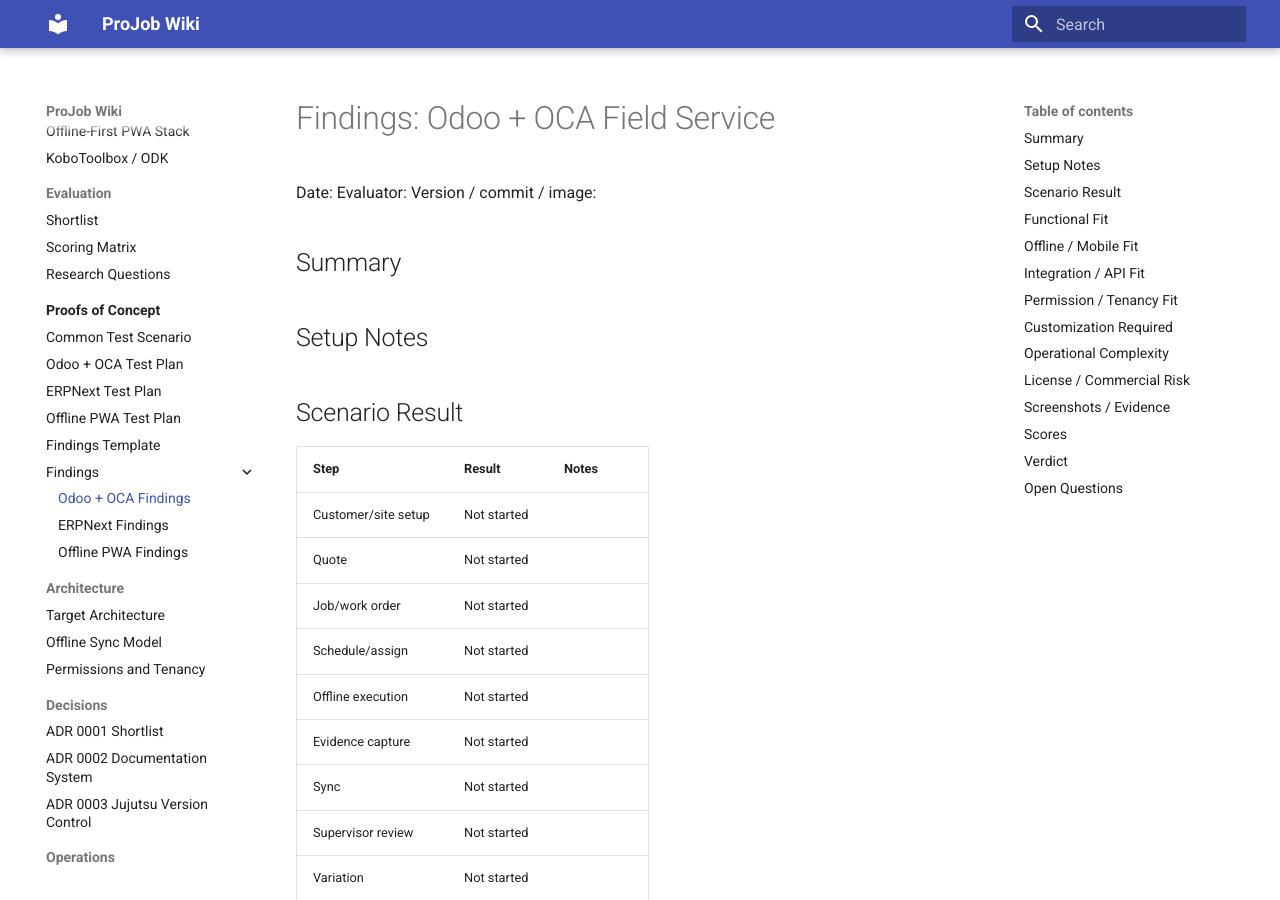
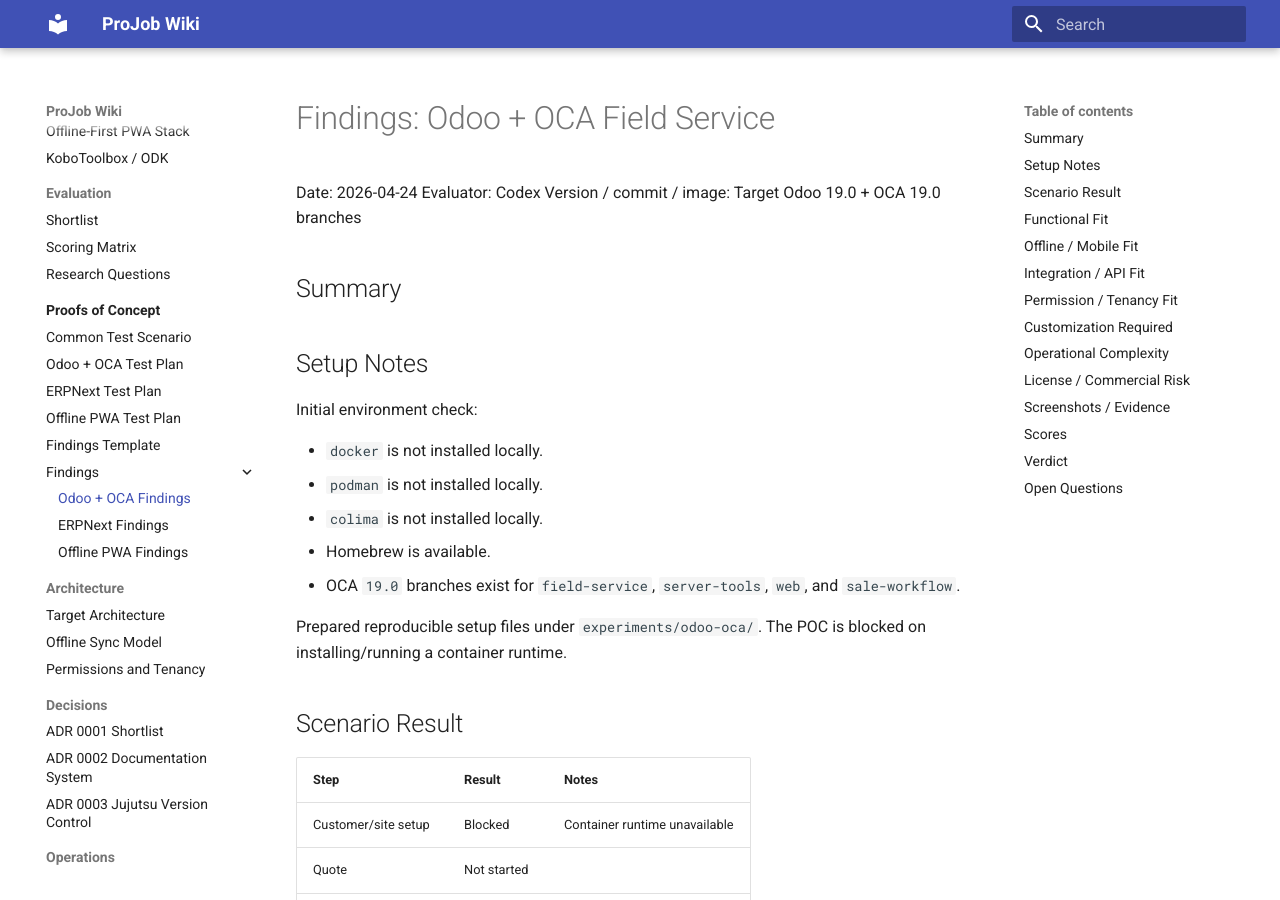
Before and after one commit to ajdench/ProJob-Wiki, an MkDocs documentation site: the page built from docs/poc/findings/odoo-oca.md, in a window 1280 px wide and 900 px high. Built offline with MkDocs 1.6.1 and Material for MkDocs 9.7.7, drawn with Linux system fonts in a browser that asks for light colours.

Commit message:
Start Odoo OCA proof of concept

```diff
--- a/docs/poc/findings/odoo-oca.md
+++ b/docs/poc/findings/odoo-oca.md
@@ -1,18 +1,28 @@
 # Findings: Odoo + OCA Field Service
 
-Date:
-Evaluator:
-Version / commit / image:
+Date: 2026-04-24
+Evaluator: Codex
+Version / commit / image: Target Odoo 19.0 + OCA 19.0 branches
 
 ## Summary
 
 ## Setup Notes
 
+Initial environment check:
+
+- `docker` is not installed locally.
+- `podman` is not installed locally.
+- `colima` is not installed locally.
+- Homebrew is available.
+- OCA `19.0` branches exist for `field-service`, `server-tools`, `web`, and `sale-workflow`.
+
+Prepared reproducible setup files under `experiments/odoo-oca/`. The POC is blocked on installing/running a container runtime.
+
 ## Scenario Result
 
 | Step | Result | Notes |
 | --- | --- | --- |
-| Customer/site setup | Not started | |
+| Customer/site setup | Blocked | Container runtime unavailable |
 | Quote | Not started | |
 | Job/work order | Not started | |
 | Schedule/assign | Not started | |
```
Also changed, not shown: docs/poc/odoo-oca-test-plan.md (+11 -2 lines), experiments/odoo-oca/README.md (added, +99 -0 lines), 4 other files.
